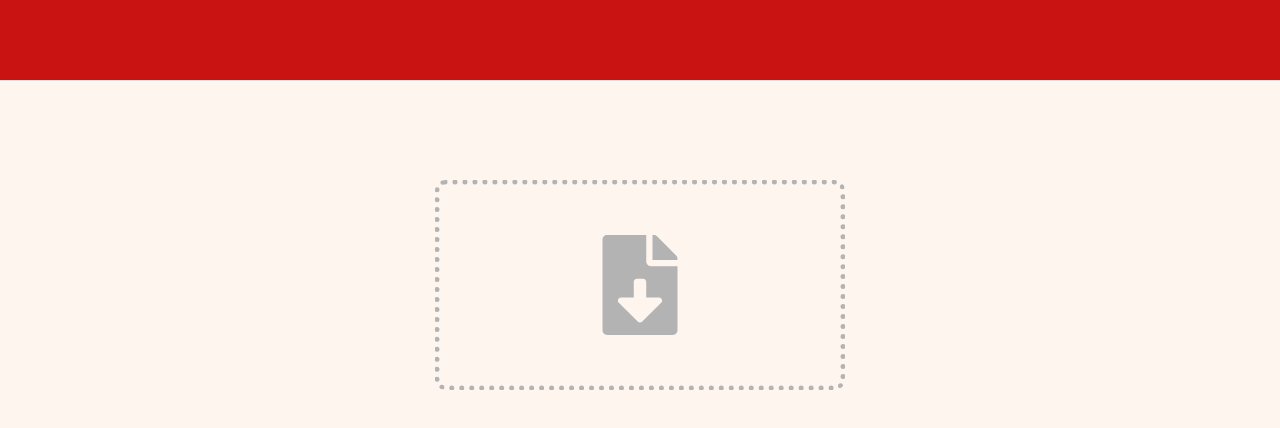
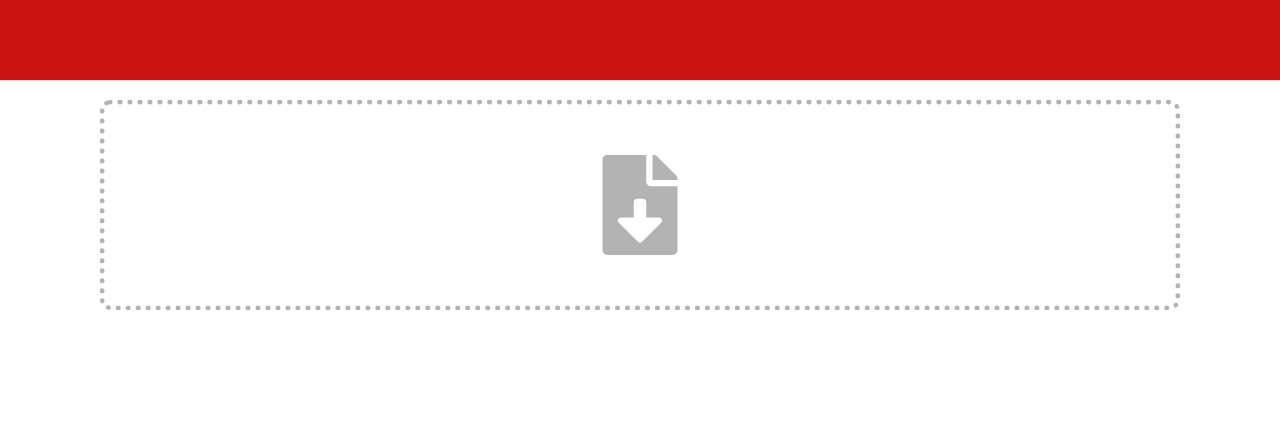
Before and after one commit to fractalxg/portfolio-generative-ai, a React (Vite) app in the folder frontend/: page / in a window 1280 px wide. Shown: the top 428 px of the page. Built offline with nearby package versions, Linux system fonts and the light colour scheme.

Commit message:
style: drag and drop hover color and opacity

```diff
--- a/frontend/components/Body.jsx
+++ b/frontend/components/Body.jsx
@@ -5,6 +5,7 @@ const Body = () => {
   return (
     <div className="body-container">
         <DragAndDrop />
+
     </div>
   )
 }
--- a/frontend/components/DragAndDrop.css
+++ b/frontend/components/DragAndDrop.css
@@ -1,7 +1,5 @@
 .drag-and-drop-container {
-  display: flex;
-  height: 91.5vh;
-  justify-content: center;
+
 }
 .drag-and-drop-content {
   display: grid;
@@ -10,16 +8,15 @@
   padding: 50px 150px 50px 150px;
   justify-content: center;
   margin-top: 100px;
+  margin-left: 100px;
+  margin-right: 100px;
 }
 .drag-and-drop-content:hover{
-  background-color: #b8b8b8;
-  border: 5px dotted #f3f3f3;
-  transition: 0.5s;
+  opacity: 0.7;
   cursor: pointer;
 }
 .drag-and-drop-content:hover .drag-and-drop-icon {
-  color: #f3f3f3;
-  transition: 0.5s;
+
 }
 .drag-and-drop-icon {
   height: 100px;
--- a/frontend/src/App.css
+++ b/frontend/src/App.css
@@ -4,6 +4,6 @@
 }
 
 :root {
-    --color-1:#fff5ef;
+    --color-1:#fff;
     --color-2:#c91313;
 }
```
